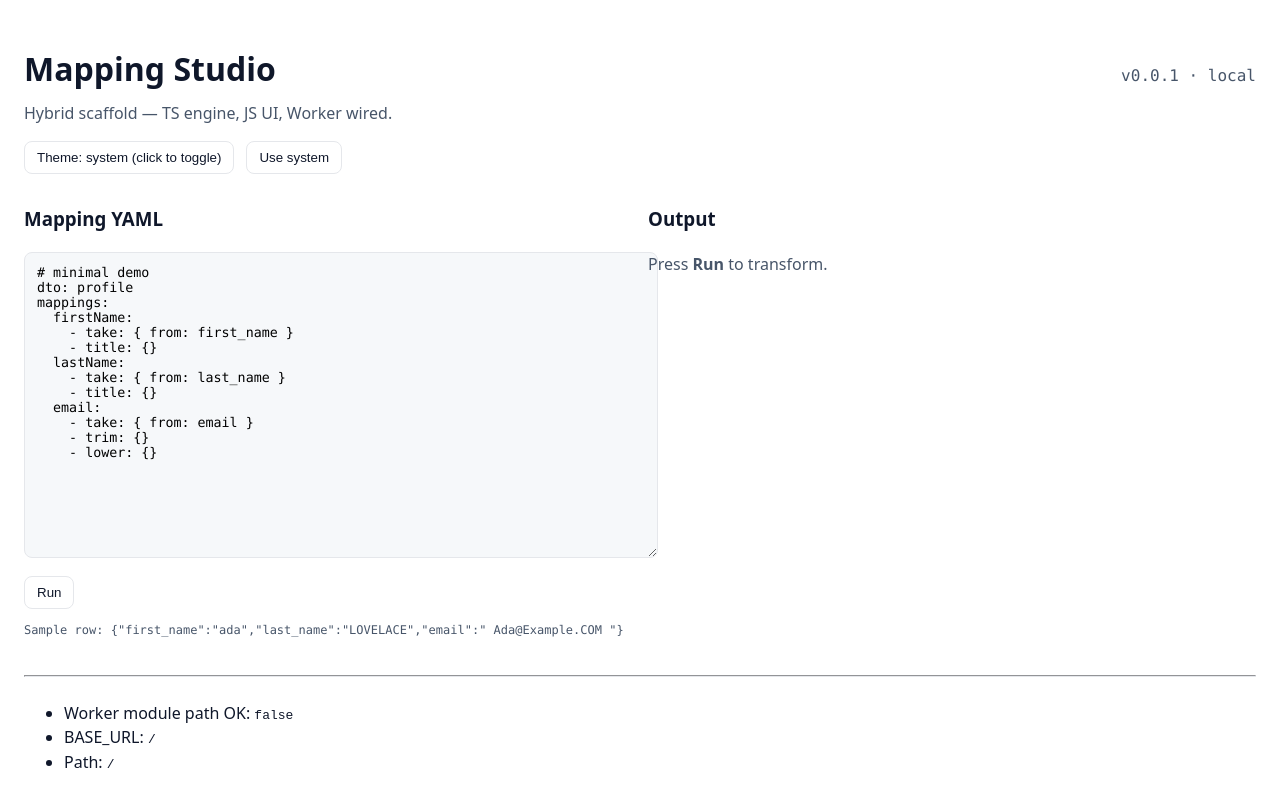
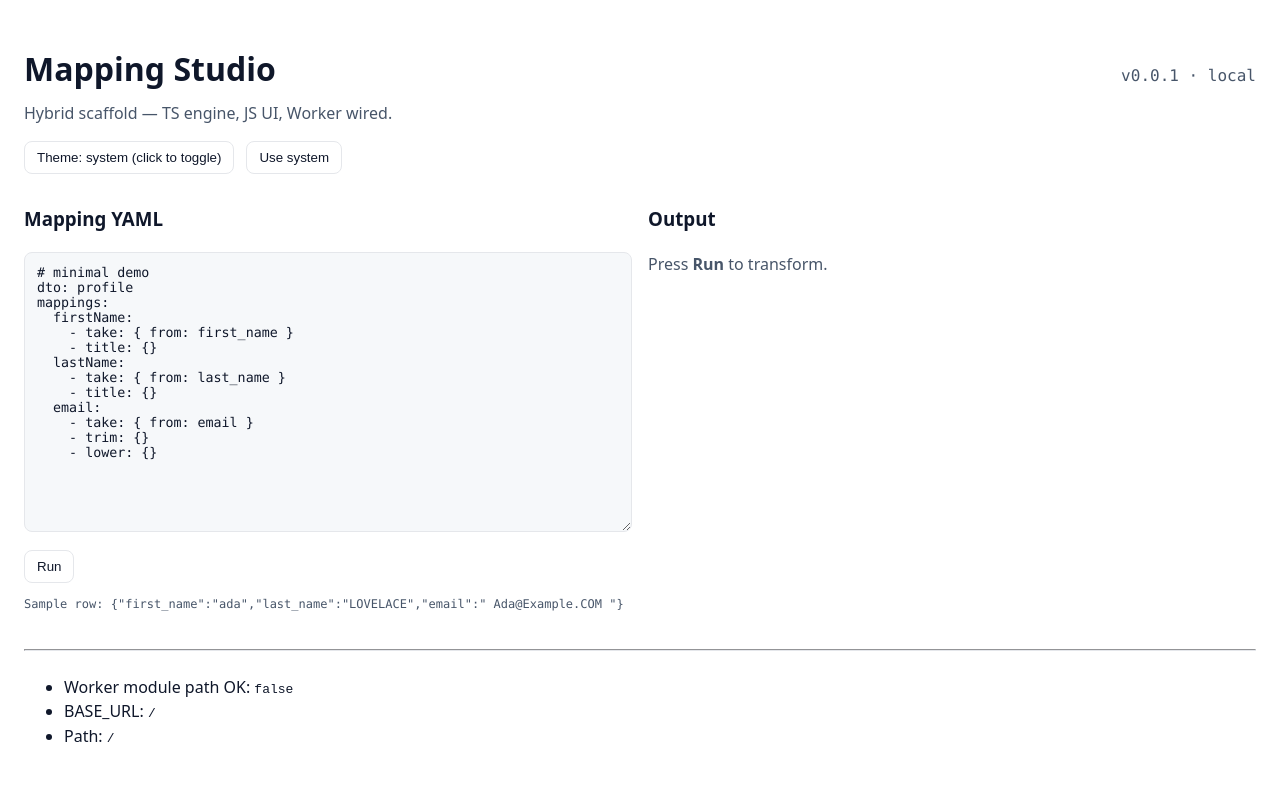
Before and after one commit to israelro-me/mapping-studio, a React (Vite) app: page / in a window 1280 px wide. Shown: the top 806 px of the page. Built offline with nearby package versions, Linux system fonts and the light colour scheme.

Commit message:
UI fixes

```diff
--- a/src/components/App.jsx
+++ b/src/components/App.jsx
@@ -75,7 +75,7 @@ export default function App() {
                 <button className="btn" onClick={() => setTheme('system')}>Use system</button>
             </div>
 
-            <section style={{ display: 'grid', gridTemplateColumns: '1fr 1fr', gap: 16 }}>
+            <section style={{ display: 'grid', gridTemplateColumns: 'minmax(0,1fr) minmax(0,1fr)', gap: 16 }}>
                 <div>
                     <h3>Mapping YAML</h3>
                     <textarea
--- a/src/theme.css
+++ b/src/theme.css
@@ -1,3 +1,9 @@
+*,
+*::before,
+*::after {
+    box-sizing: border-box;
+}
+
 :root {
     color-scheme: light dark;
     --bg: #ffffff;
@@ -27,6 +33,7 @@
     --accent: #2563eb;
     --border: #e5e7eb;
 }
+
 :root[data-theme="dark"] {
     --bg: #0b1020;
     --fg: #e5e7eb;
@@ -36,18 +43,53 @@
     --border: #1f2536;
 }
 
-html, body, #root { height: 100%; }
+html,
+body,
+#root {
+    height: 100%;
+}
+
 body {
     margin: 0;
     background: var(--bg);
     color: var(--fg);
     font-family: system-ui, -apple-system, Segoe UI, Roboto, sans-serif;
 }
-.panel { background: var(--panel); border: 1px solid var(--border); border-radius: 8px; }
-.muted { color: var(--muted); }
+
+textarea.panel {
+    color: var(--fg);
+    background: var(--panel);
+}
+
+pre.panel {
+    overflow: auto;
+}
+
+
+.panel {
+    background: var(--panel);
+    border: 1px solid var(--border);
+    border-radius: 8px;
+    color: var(--fg);
+}
+
+.muted {
+    color: var(--muted);
+}
+
 .btn {
-  background: transparent; color: var(--fg); border: 1px solid var(--border);
-  padding: 8px 12px; border-radius: 8px; cursor: pointer;
+    background: transparent;
+    color: var(--fg);
+    border: 1px solid var(--border);
+    padding: 8px 12px;
+    border-radius: 8px;
+    cursor: pointer;
 }
-.btn:hover { border-color: var(--accent); }
-.text-mono { font-family: ui-monospace, SFMono-Regular, Menlo, Consolas, monospace; }
+
+.btn:hover {
+    border-color: var(--accent);
+}
+
+.text-mono {
+    font-family: ui-monospace, SFMono-Regular, Menlo, Consolas, monospace;
+}
```
Lines whose indentation alone changed are shown as unchanged.
